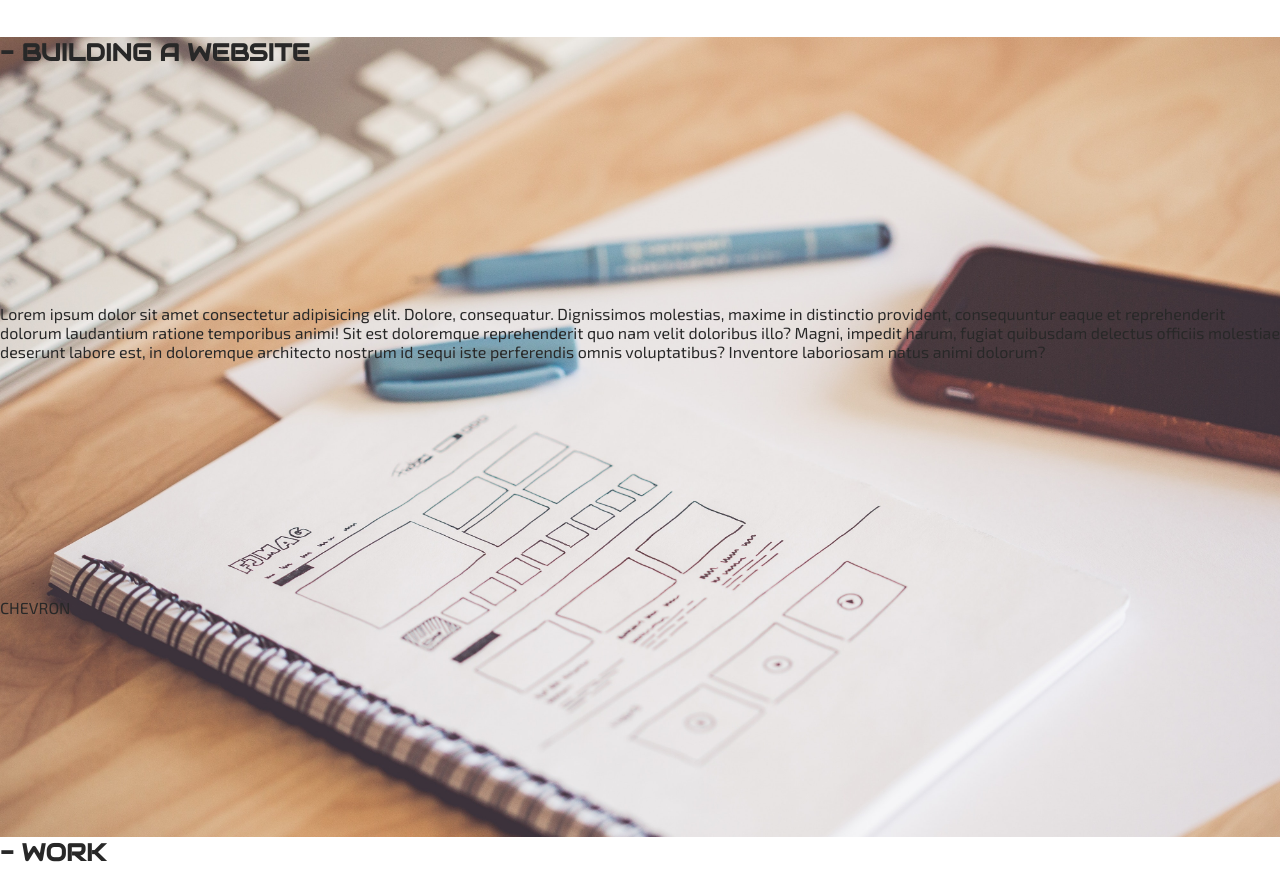
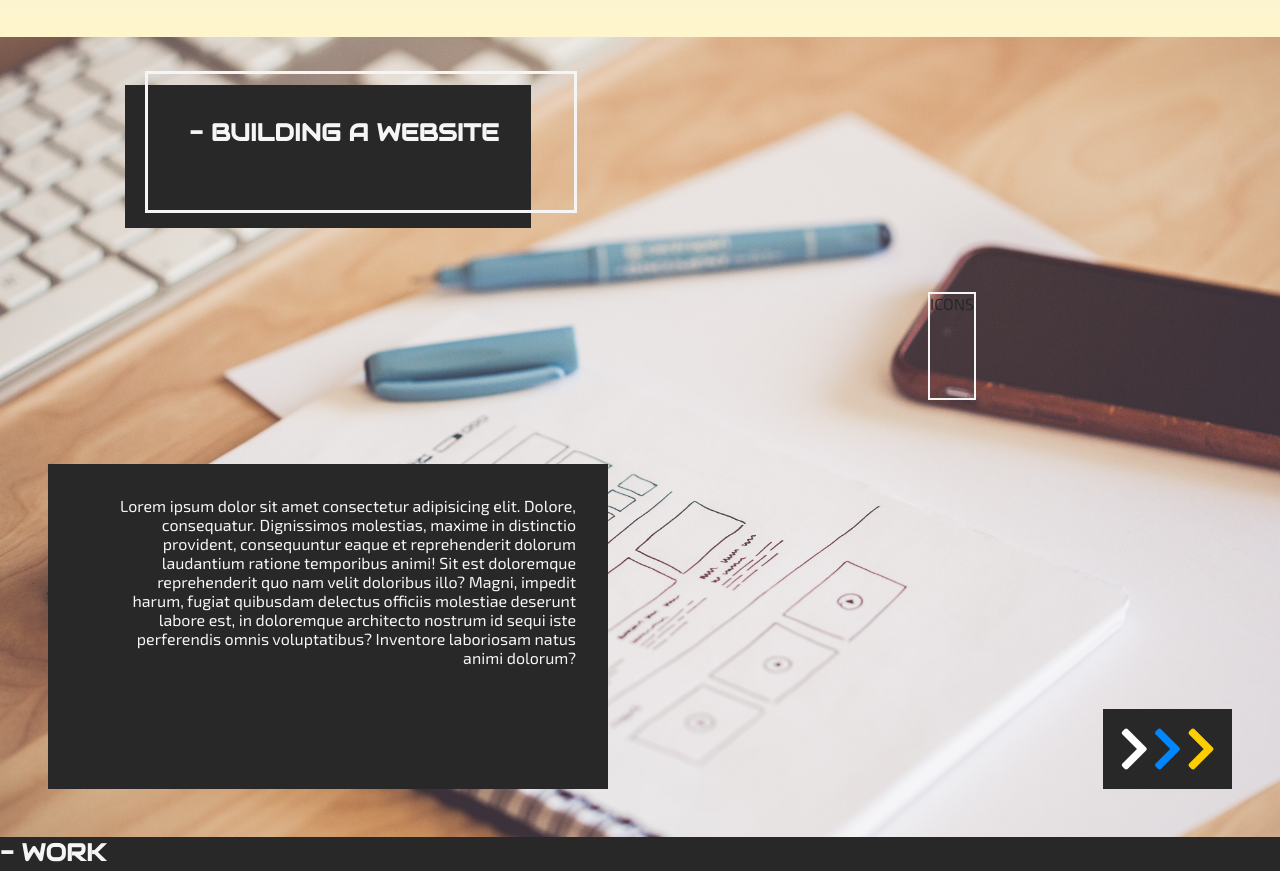
Before and after one commit to OseDoe/Portfolio3, a plain HTML site: page index.html in a window 1280 px wide. Shown: the part 1563-2434 px from the top of the page. Drawn offline with Linux system fonts and the light colour scheme.

Commit message:
Add grid for craft ssection and added some :before styling in heading and containers

```diff
--- a/index.html
+++ b/index.html
@@ -9,6 +9,7 @@
 
     <!-- STYLE -->
     <link href="https://fonts.googleapis.com/css?family=Audiowide|Exo+2" rel="stylesheet">
+    <link rel="stylesheet" href="https://use.fontawesome.com/releases/v5.1.0/css/all.css" integrity="sha384-lKuwvrZot6UHsBSfcMvOkWwlCMgc0TaWr+30HWe3a4ltaBwTZhyTEggF5tJv8tbt" crossorigin="anonymous">
     <link rel="stylesheet" href="css/main.css">
 </head>
 
@@ -57,11 +58,20 @@
             <div class="heading-wrapper">
                 <h2>- BUILDING A WEBSITE</h2>
             </div>
-            <!--
-                <div>ICONS</div> // FOR DESKTOP
-            -->
-            <p>Lorem ipsum dolor sit amet consectetur adipisicing elit. Dolore, consequatur. Dignissimos molestias, maxime in distinctio provident, consequuntur eaque et reprehenderit dolorum laudantium ratione temporibus animi! Sit est doloremque reprehenderit quo nam velit doloribus illo? Magni, impedit harum, fugiat quibusdam delectus officiis molestiae deserunt labore est, in doloremque architecto nostrum id sequi iste perferendis omnis voluptatibus? Inventore laboriosam natus animi dolorum?</p>
-            <div>CHEVRON</div>
+
+            <div class="craft-icons">ICONS</div>
+
+            <div class="craft-text">
+                <p>Lorem ipsum dolor sit amet consectetur adipisicing elit. Dolore, consequatur. Dignissimos molestias, maxime in distinctio provident, consequuntur eaque et reprehenderit dolorum laudantium ratione temporibus animi! Sit est doloremque reprehenderit quo nam velit doloribus illo? Magni, impedit harum, fugiat quibusdam delectus officiis molestiae deserunt labore est, in doloremque architecto nostrum id sequi iste perferendis omnis voluptatibus? Inventore laboriosam natus animi dolorum?</p>
+            </div>
+
+            <div class="chevron-wrapper">
+                <div class="chevron">
+                    <i class="fas fa-3x fa-chevron-right"></i>
+                    <i class="fas fa-3x fa-chevron-right"></i>
+                    <i class="fas fa-3x fa-chevron-right"></i>
+                </div>
+            </div>
         </section>
 
         <!--  WORK -->
@@ -111,7 +121,7 @@
 
 
 
-    <script type="text/javascript" src="dist/bundle.js"></script>
+    <script type="text/javascript" src="app.js"></script>
 
 </body>
 
--- a/scss/1-base/_global.scss
+++ b/scss/1-base/_global.scss
@@ -1,13 +1,20 @@
+//===== VARIABLES =====//
 // Colors
-$black: #282828;
-$dirty-white: #F5F5F5;
-$white: #FFFFFF;
-$blue: #0087FF;
-$yellow: #FFCE00;
-
+$black: rgb(40, 40, 40);
+$glass-black: rgba(40, 40, 40, .2);
+$dirty-white: rgb(245, 245, 245);
+$white: rgb(255, 255, 255);
+$glass-white: rgba( 255, 255, 255, .2);
+$blue: rgb(0, 135, 255);
+$glass-blue: rgba( 0, 135, 255, .2);
+$yellow: rgb(255, 206, 0);
+$glass-yellow: rgba( 255, 206, 0, .2);
 // Typography
 $audiowide: 'Audiowide', cursive;
 $exo2: 'Exo 2', sans-serif;
+// Misc
+$padding-mobile: 1em 1em 2em 2em;
+$padding-desktop: 2em 2em 4em 4em;
 
 // General Styles
 body {
--- a/scss/2-layout/_craft.scss
+++ b/scss/2-layout/_craft.scss
@@ -1,7 +1,76 @@
 #craft {
+    // background: linear-gradient(
+    //     to bottom,
+    //     $glass-yellow 80%,
+    //     $black
+    // );
     background: url("/images/craft-bg.jpg") fixed center center no-repeat;
     background-size: cover;
     display: grid;
+    grid-gap: 1em;
+    grid-template-columns: 1fr;
+    grid-template-rows: 1fr 1fr 5fr 1fr;
     height: 100vh;
+    overflow-y: visible;
+    padding: 3em;
+
+
+    .heading-wrapper {
+        align-content: end;
+        background-color: $black;
+        // border: 3px solid $dirty-white;
+        color: $dirty-white;
+        display: grid;
+        margin: 0 auto;
+        padding: $padding-mobile;
+        text-align: end;
+        position: relative;
+    }
+
+    .heading-wrapper::before {
+        border: 3px solid $dirty-white;
+        content: '';
+        position: absolute;
+        top: -10%;
+        left: 5%;
+        height: 95%;
+        width: 105%;
+    }
+
+    .craft-icons {
+        border: 2px solid $dirty-white;
+    }
+
+    .craft-text {
+        background-color: $black;
+        color: $dirty-white;
+        margin: 0 auto;
+        padding: $padding-mobile;
+        text-align: end;
+    }
+
+    .chevron-wrapper {
+        align-self: end;
+        background-color: $dirty-white;
+        justify-self: end;
+        position: relative;
+
+        .chevron {
+            background-color: $black;
+            padding: 1em;
+
+            :first-child {
+                color: $white;
+            }
+
+            :nth-child(2) {
+                color: $blue;
+            }
+
+            :last-child {
+                color: $yellow;
+            }
+        }
+    }
 
 }
--- a/scss/2-layout/_header.scss
+++ b/scss/2-layout/_header.scss
@@ -1,6 +1,11 @@
 header {
+    align-content: center;
+    background: linear-gradient(
+        to bottom,
+        $glass-white 40%,
+        $glass-blue
+    );
     display: grid;
-    align-content: center;
     height: 100vh;
     position: relative;
     text-align: center;
--- a/scss/2-layout/_mediaqueries.scss
+++ b/scss/2-layout/_mediaqueries.scss
@@ -29,13 +29,41 @@
             margin: 0 auto;
 
             .diamond {
-                height: 500px;
-                width: 500px;
+                height: 400px;
+                width: 400px;
             }
+        }
+    }
 
+    // CRAFT
+    #craft {
+        grid-gap: 4em;
+        grid-template-columns: 1fr 1fr;
+        grid-template-rows: 1fr 1fr 3fr;
+        padding: 3em;
+
+        .heading-wrapper {
+            grid-column: 1/2;
+            grid-row: 1/2;
+            padding: $padding-desktop;
         }
 
+        .craft-icons {
+            justify-self: center;
+            border: 2px solid $dirty-white;
+            grid-column: 2/3;
+            grid-row: 2/3;
+        }
 
+        .craft-text {
+            grid-row: 3/4;
+            grid-column: 1/2;
+            padding: $padding-desktop;
+        }
+
+        .chevron-wrapper {
+            grid-column: 2/3;
+            grid-row: 3/4;
+        }
     }
-
 }
--- a/scss/2-layout/_precraft.scss
+++ b/scss/2-layout/_precraft.scss
@@ -1,5 +1,10 @@
 #pre-craft {
     align-content: center;
+    background: linear-gradient(
+        to bottom,
+        $glass-blue 30%,
+        $glass-yellow
+    );
     display: grid;
     grid-template-columns: 1fr;
     height: 100vh;
@@ -8,7 +13,6 @@
 }
 
 .diamond-wrapper {
-    border: 2px solid red;
     margin: 0 auto;
 }
 
@@ -16,11 +20,22 @@
     background-color: $black;
     color: $white;
     display: inline-block;
-    height: 300px;
-    overflow: hidden;
+    height: 250px;
+    margin: 0 auto;
+    position: relative;
     text-align: center;
     transform: rotate(45deg);
-    width: 300px;
+    width: 250px;
+}
+
+.diamond::before {
+    border: 3px solid $black;
+    content: '';
+    position: absolute;
+    top: -5%;
+    left: 15%;
+    height: 115%;
+    width: 100%;
 }
 
 .diamond-content {
--- a/scss/2-layout/_work.scss
+++ b/scss/2-layout/_work.scss
@@ -0,0 +1,5 @@
+#work {
+    background-color: $black;
+    color: $dirty-white;
+    height: 100vh;
+}
```
Also changed, not shown: css/main.css, 1 other file.
